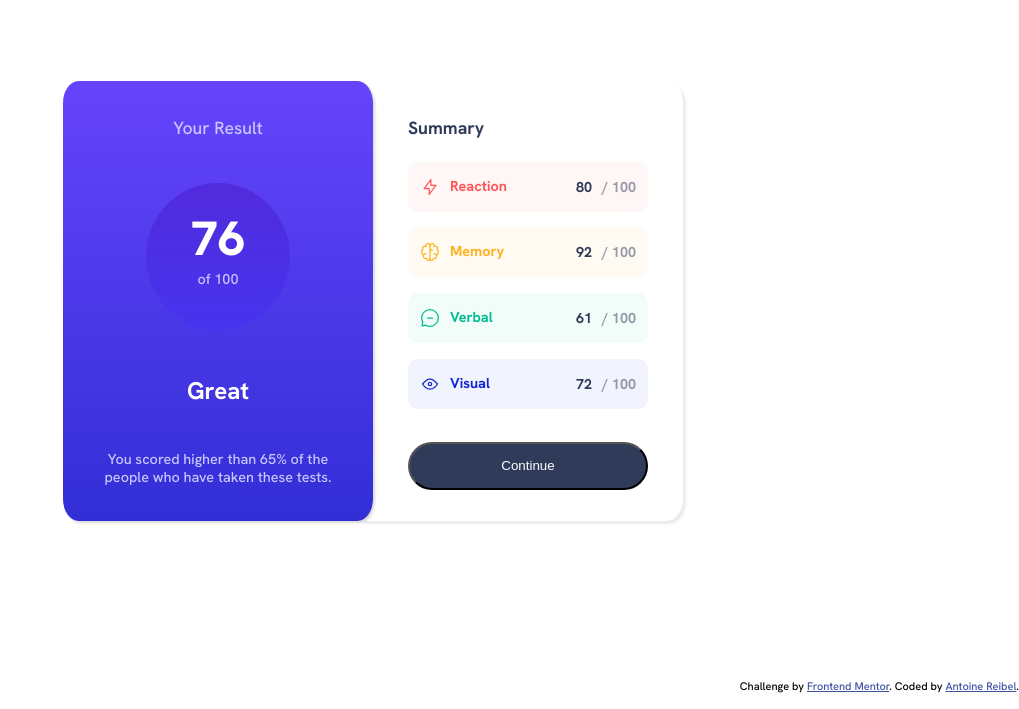
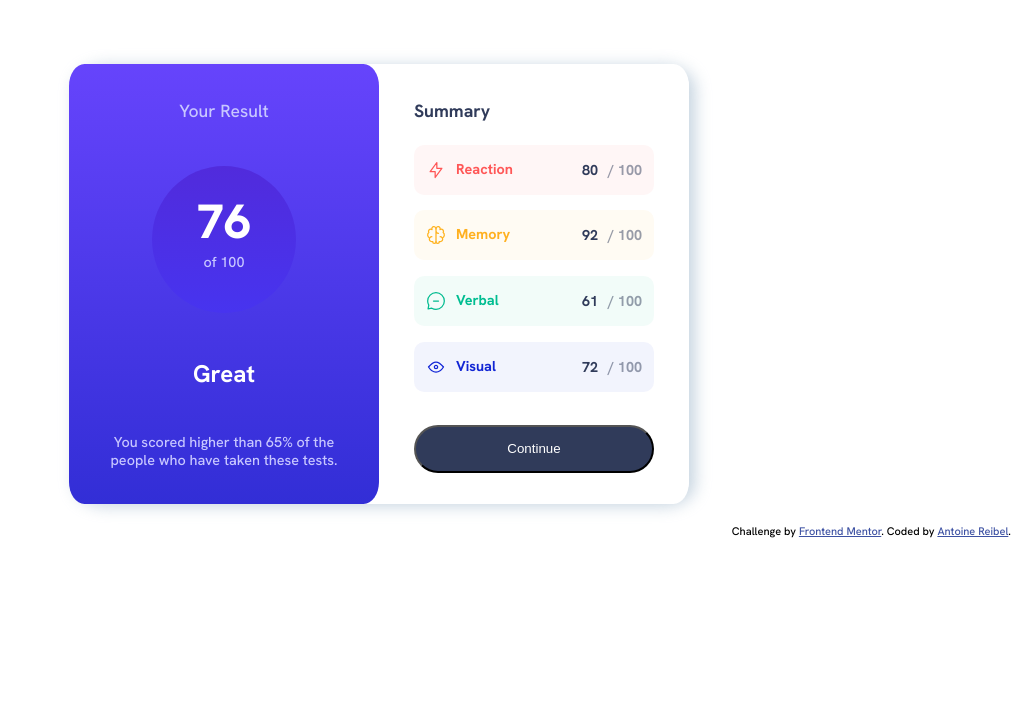
Before and after one commit to AntoineReibel/Results-summary-challenge, a plain HTML site: page index.html in a window 1280 px wide. Shown: the part 107-816 px from the top of the page, without its empty margins (261-1280 px from the left). Drawn offline with Linux system fonts and the light colour scheme.

Commit message:
cleaner code

```diff
--- a/style.css
+++ b/style.css
@@ -6,7 +6,6 @@ body {
     background-color: white;
     font-family: 'Hanken Grotesk', sans-serif;
     min-height: 100vh;
-    width: auto;
     font-size: 1.1rem;
     font-weight: 500;
     overflow: hidden;
@@ -14,10 +13,8 @@ body {
 
 section {
     display: flex;
-    /* width: 26.25rem; */
-    /* height: 23.125rem; */
-    position: relative;
-    right: 0.75rem
+    box-shadow: rgba(136, 165, 191, 0.48) 6px 2px 16px 0px, rgba(255, 255, 255, 0.8) -6px -2px 16px 0px;
+    border-radius: 5%;
 }
 
 .cardBlue {
@@ -28,14 +25,10 @@ section {
     text-align: center;
     width: 15rem;
     height: 23.125rem;
-    /* min-width: 50%; */
     background: rgb(102, 68, 252);
     background: linear-gradient(180deg, rgba(102, 68, 252, 1) 0%, rgba(50, 46, 214, 1) 100%);
     padding: 2.188rem;
     border-radius: 5%;
-    position: relative;
-    left: 0.75rem;
-    box-shadow: rgba(0, 0, 0, 0.15) 1.95px 1.95px 2.6px;
 }
 
 .cardBlueResult {
@@ -57,11 +50,10 @@ section {
     background-color: green;
     width: 15rem;
     height: 23.125rem;
-    /* min-width: 50%; */
-    padding: 2.188rem 2.188rem 2.188rem 2.938rem;
+    padding: 2.188rem;
     border-radius: 0% 5% 5% 0%;
     background-color: white;
-    box-shadow: rgba(149, 157, 165, 0.2)3px 3px 2.6px;
+
 }
 
 .categories {
@@ -79,9 +71,7 @@ section {
     height: 18%;
     border-radius: 0.625rem;
     padding: 0% 5% 0% 5%;
-
 }
-
 
 .categoryDiv {
     display: flex;
@@ -131,7 +121,6 @@ button {
     border-radius: 1.563rem;
     margin-top: 1.563rem;
     background-color: hsl(224, 30%, 27%);
-
 }
 
 .whiteFont {
@@ -164,9 +153,8 @@ button {
 
 .attribution {
     font-size: 11px;
-    position: fixed;
-    bottom: 0;
-    right: 0;
+    margin-top: 20px;
+    align-self: self-end;
 }
 
 .attribution a {
@@ -176,12 +164,13 @@ button {
 @media screen and (max-width: 600px) {
     body {
         overflow-y: scroll;
-        overflow-x: hidden;
+        overflow-x: hidden
     }
 
     section {
         flex-direction: column;
-        position: unset;
+        box-shadow: none;
+
     }
 
     .cardBlue,
@@ -189,9 +178,8 @@ button {
         box-shadow: none;
     }
 
-    .attribution{
-        position: unset;
-        text-align: center;
+    .attribution {
+        align-self: center;
         margin-top: 15px;
     }
 }
```
